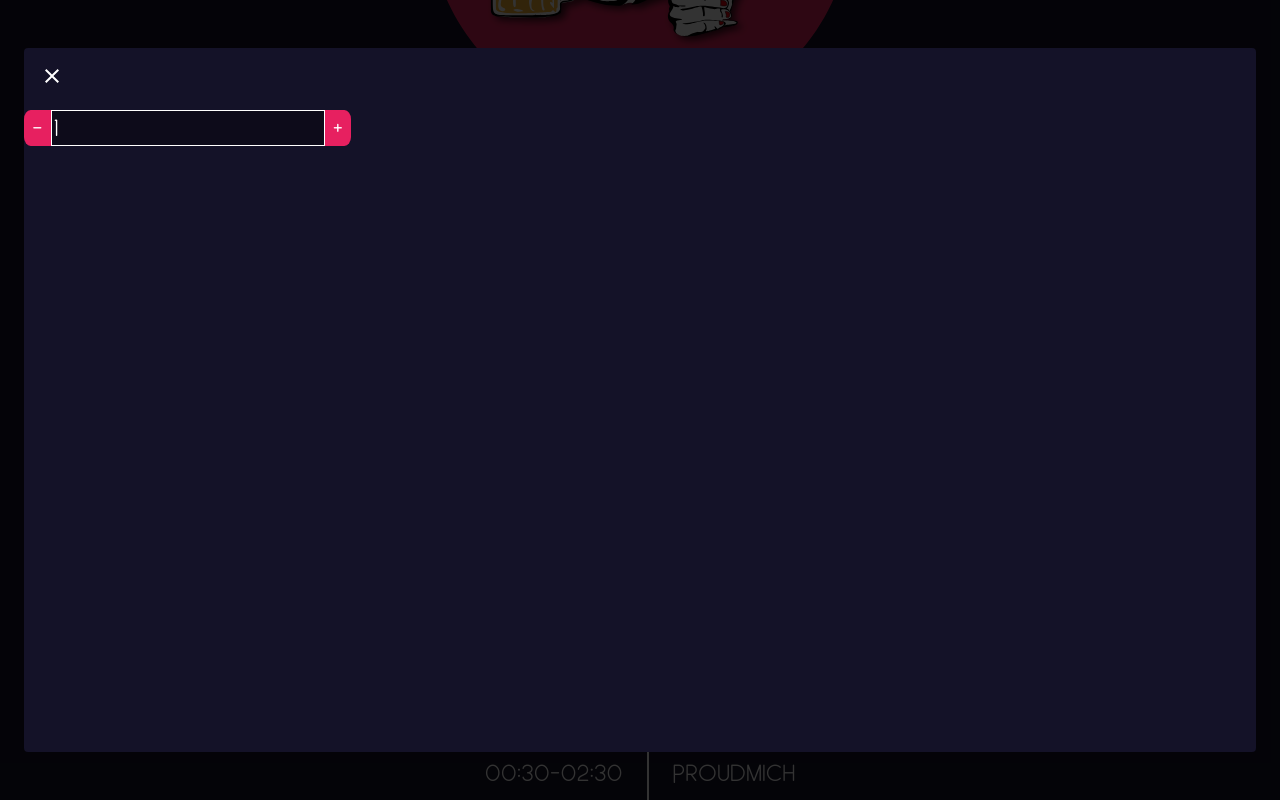
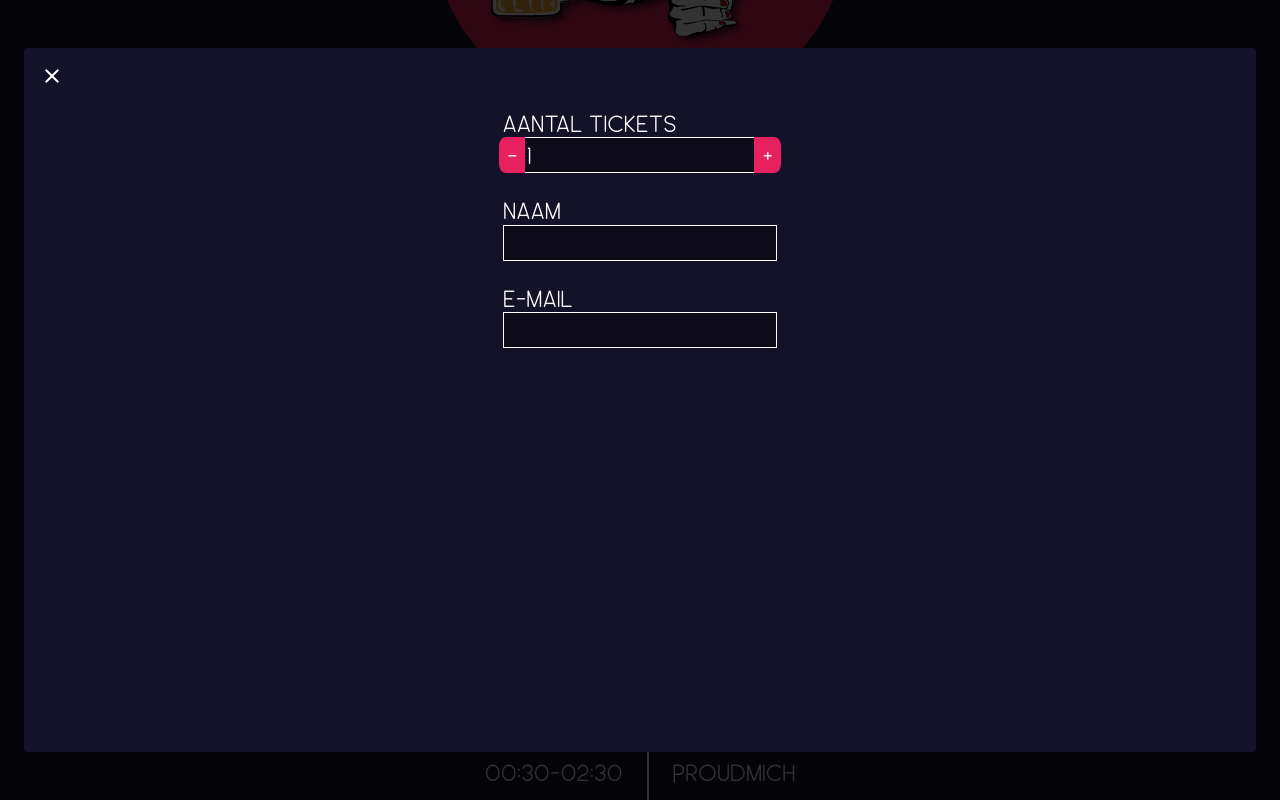
Before and after one commit to Cocktail-vs-Beer/frontend, a Next.js app: page / in a window 1280 px wide. Both pictures are taken after a click on the button "Bestel ticket". Shown: the part 519-1319 px from the top of the page. Built offline with nearby package versions, Linux system fonts and the light colour scheme.

Commit message:
add basic input form

```diff
--- a/src/components/Hero/index.tsx
+++ b/src/components/Hero/index.tsx
@@ -1,22 +1,31 @@
-import React, { useEffect, useState } from "react";
+import React, { Fragment, useEffect, useState } from "react";
 import Modal from "react-modal";
 
 import LogoCocktail from "../../../public/images/LogoCocktail.svg";
 import Close from "../../../public/images/Close.svg";
+import { IInputList } from "../../types/InputList";
 
-const Counter = () => {
-  const [amount, setAmount] = useState(1);
+const Counter = ({ setNumberOfTickets, numberOfTickets }: any) => {
+  const [amount, setAmount] = useState(numberOfTickets);
 
   function increase() {
-    setAmount(amount + 1);
+    const newAmount = amount + 1;
+    setAmount(newAmount);
+    setNumberOfTickets(newAmount);
   }
 
   function decrease() {
-    setAmount(amount - 1 >= 1 ? amount - 1 : amount);
+    const newAmount = amount - 1 >= 1 ? amount - 1 : amount;
+    setAmount(newAmount);
+    setNumberOfTickets(newAmount);
   }
 
   return (
-    <>
+    <div className="c-counter">
+      <label htmlFor="counter" className="c-counter__label">
+        aantal tickets
+      </label>
+      <div className="c-counter__container">
         <button
           className="c-counter__button c-counter__button--left"
           type={"button"}
@@ -30,6 +39,7 @@ const Counter = () => {
           name="counter"
           id="counter"
           value={amount}
+          readOnly
         />
         <button
           className="c-counter__button c-counter__button--right"
@@ -38,12 +48,18 @@ const Counter = () => {
         >
           +
         </button>
-    </>
+      </div>
+    </div>
   );
 };
 
-const Hero = () => {
+const Hero = ({ numberOfTickets, setNumberOfTickets }: any) => {
   const [isOpen, setIsOpen] = useState(false);
+  const [amount, setAmount] = useState(numberOfTickets);
+  const [inputList, setInputList] = useState<Array<IInputList>>([
+    { naam: "", email: "" },
+  ]);
+
   Modal.setAppElement("#__next");
 
   function openModal() {
@@ -52,6 +68,40 @@ const Hero = () => {
 
   function closeModal() {
     setIsOpen(false);
+  }
+
+  function handleInputValueChange(
+    e: React.ChangeEvent<HTMLInputElement>,
+    index: number
+  ) {
+    const { name, value } = e.target;
+    const list = [...inputList];
+    list[index][name] = value;
+    setInputList(list);
+  }
+
+  function handleRemoveInputField() {
+    console.log("remove input");
+
+    const list = [...inputList];
+    list.splice(-1);
+    setInputList(list);
+  }
+  function handleAddInputField() {
+    console.log("add input");
+    setInputList([...inputList, { naam: "", email: "" }]);
+  }
+
+  function handleNewTicketAmount(_amount: number) {
+    if (_amount > amount) {
+      setNumberOfTickets(_amount);
+      setAmount(_amount);
+      handleAddInputField();
+    } else if (_amount < amount) {
+      setNumberOfTickets(_amount);
+      setAmount(_amount);
+      handleRemoveInputField();
+    }
   }
 
   useEffect(() => {
@@ -87,8 +137,40 @@ const Hero = () => {
           <div className="c-ticketmodal-header">
             <Close className="c-ticketmodal-header__svg" onClick={closeModal} />
           </div>
-          <form>
-            <Counter />
+          <form className="c-orderform">
+            <Counter
+              setNumberOfTickets={handleNewTicketAmount}
+              numberOfTickets={numberOfTickets}
+            />
+
+            {inputList.map((input, index) => (
+              <div
+                className="c-orderform__inputcontainer"
+                key={`inputlist-${index}`}
+              >
+                <label htmlFor="name">
+                  naam
+                  <br></br>
+                  <input
+                    className="c-orderform__input"
+                    name="naam"
+                    value={input.naam}
+                    onChange={(e) => handleInputValueChange(e, index)}
+                  />
+                </label>
+                <label htmlFor="email" className="c-orderform__label">
+                  e-mail
+                  <br></br>
+                  <input
+                    className="c-orderform__input"
+                    type="email"
+                    name="email"
+                    value={input.email}
+                    onChange={(e) => handleInputValueChange(e, index)}
+                  />
+                </label>
+              </div>
+            ))}
           </form>
         </div>
       </Modal>
--- a/src/pages/index.tsx
+++ b/src/pages/index.tsx
@@ -1,4 +1,4 @@
-import React from "react";
+import React, { useState } from "react";
 
 import Navbar from "../components/Navbar";
 import Footer from "../components/Footer";
@@ -31,11 +31,15 @@ const questions: Array<TFAQ> = [
 ];
 
 export default function Home() {
+  const [numberOfTickets, setNumberOfTickets] = useState(1);
   return (
     <>
       <div className="o-container">
         <Navbar />
-        <Hero />
+        <Hero
+          setNumberOfTickets={setNumberOfTickets}
+          numberOfTickets={numberOfTickets}
+        />
         <Lineup lineup={lineup} />
         <FAQ qas={questions} />
       </div>
--- a/src/styles/components/counter.scss
+++ b/src/styles/components/counter.scss
@@ -1,22 +1,38 @@
 .c-counter {
+    display: flex;
+    flex-direction: column;
+    &__container {
+        display: flex;
+        justify-content: center;
+    }
     &__button {
         @extend .o-button-reset;
         color: white;
         background-color: map-get($map: $primary-colors, $key: pink);
         height: 36px;
         padding: 0 8px;
+        cursor: pointer;
         &--left {
             border-radius: 25% 0% 0% 25%;
+            margin-right: -1px;
         }
         &--right {
             border-radius: 0% 25% 25% 0%;
+            margin-left: -1px;
         }
+    }
+    &__label {
+        margin-left: 24.08px;
     }
     &__input {
         @extend .c-input;
         height: 32px;
         background-color: map-get($map: $primary-colors, $key: blue900);
-        border: white 1px solid;
+        border-top: white 1px solid;
+        border-bottom: white 1px solid;
+        border-left: none;
+        border-right: none;
         color: white;
+        width: calc(100% - (4 * 24.08px));
     }
 }
--- /dev/null
+++ b/src/styles/components/orderform.scss
@@ -0,0 +1,21 @@
+.c-orderform {
+    height: 100%;
+    display: flex;
+    flex-direction: column;
+    align-items: center;
+    justify-content: center;
+    &__inputcontainer {
+        margin: 1em auto;
+        display: flex;
+        flex-direction: column;
+    }
+    &__input {
+        height: 32px;
+        background-color: map-get($map: $primary-colors, $key: blue900);
+        border: white 1px solid;
+        color: white;
+    }
+    &__label {
+        margin-top: 1em;
+    }
+}
--- a/src/styles/screen.scss
+++ b/src/styles/screen.scss
@@ -17,6 +17,7 @@
 @import "./components/faq.scss";
 @import "./components/ticketmodal.scss";
 @import "./components/counter.scss";
+@import "./components/orderform.scss";
 
 // Objects
 @import "./objects/rows.scss";
--- /dev/null
+++ b/src/types/InputList.ts
@@ -0,0 +1,5 @@
+export interface IInputList {
+  naam: string;
+  email: string;
+  [key: string]: string;
+}
```
Lines whose indentation alone changed are shown as unchanged.
